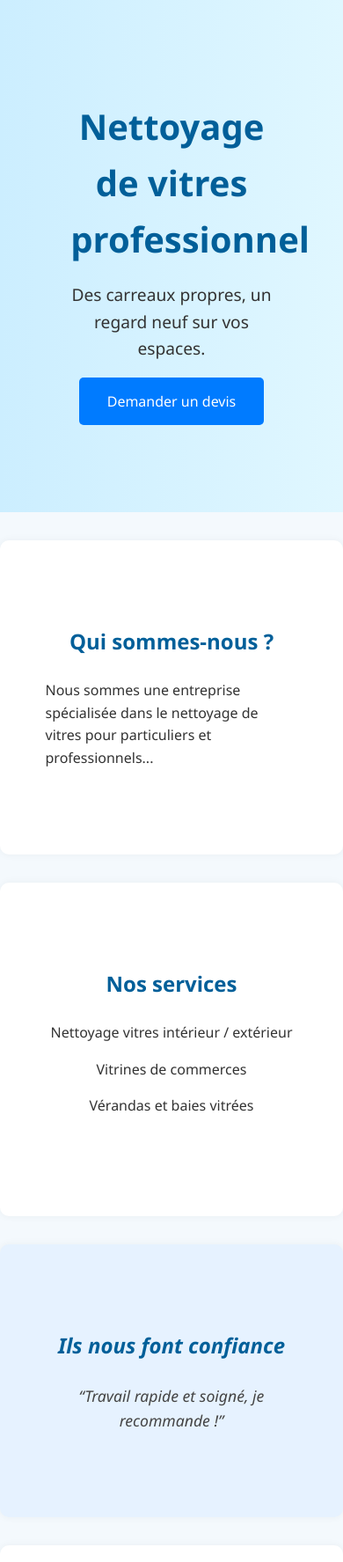
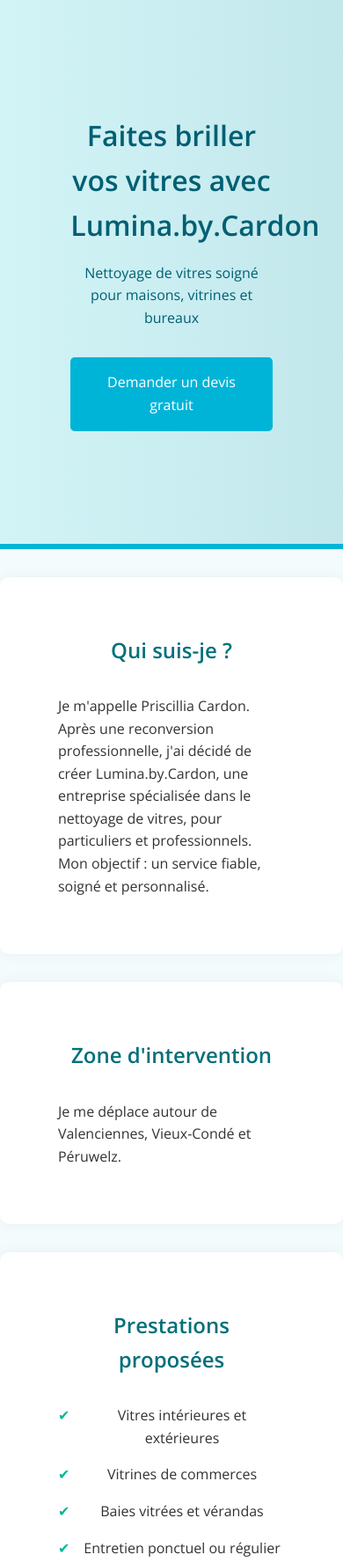
Before and after one commit to Wesley971/Lumina, a plain HTML site: page index.html in a window 390 px wide. Shown: the top 1775 px of the page at 88% size. Drawn offline with nearby package versions, Linux system fonts and the light colour scheme.

Commit message:
Mise à jour de la page d'accueil et du style CSS : amélioration du contenu, ajout d'animations et ajustements de mise en page.

```diff
--- a/index.html
+++ b/index.html
@@ -3,67 +3,97 @@
 <head>
   <meta charset="UTF-8" />
   <meta name="viewport" content="width=device-width, initial-scale=1.0" />
-  <title>Nom de l'entreprise - Nettoyage de vitres</title>
+  <title>Lumina.by.Cardon - Nettoyage de vitres</title>
   <link rel="stylesheet" href="style.css" />
+  <link rel="preconnect" href="https://fonts.googleapis.com">
+  <link rel="preconnect" href="https://fonts.gstatic.com" crossorigin>
+  <link href="https://fonts.googleapis.com/css2?family=Open+Sans:wght@400;600&display=swap" rel="stylesheet">
+  <style>
+    body.no-js section {
+      opacity: 1 !important;
+      transform: none !important;
+    }
+  </style>
 </head>
-<body>
+<body class="no-js">
 
-  <!-- HERO (accueil) -->
+  <!-- HERO -->
   <header class="hero">
     <div class="container">
-      <h1>Nettoyage de vitres professionnel</h1>
-      <p>Des carreaux propres, un regard neuf sur vos espaces.</p>
-      <a href="#contact" class="btn">Demander un devis</a>
+      <h1>Faites briller vos vitres avec Lumina.by.Cardon</h1>
+      <p>Nettoyage de vitres soigné pour maisons, vitrines et bureaux</p>
+      <a href="#contact" class="btn">Demander un devis gratuit</a>
     </div>
   </header>
 
-  <!-- A propos -->
+  <!-- À PROPOS -->
   <section class="about">
     <div class="container">
-      <h2>Qui sommes-nous ?</h2>
-      <p>Nous sommes une entreprise spécialisée dans le nettoyage de vitres pour particuliers et professionnels...</p>
+      <h2>Qui suis-je ?</h2>
+      <p>Je m'appelle Priscillia Cardon. Après une reconversion professionnelle, j'ai décidé de créer Lumina.by.Cardon, une entreprise spécialisée dans le nettoyage de vitres, pour particuliers et professionnels. Mon objectif : un service fiable, soigné et personnalisé.</p>
     </div>
   </section>
 
-  <!-- Services -->
+  <!-- ZONE D'INTERVENTION -->
+  <section class="zone">
+    <div class="container">
+      <h2>Zone d'intervention</h2>
+      <p>Je me déplace autour de Valenciennes, Vieux-Condé et Péruwelz.</p>
+    </div>
+  </section>
+
+  <!-- SERVICES -->
   <section class="services">
     <div class="container">
-      <h2>Nos services</h2>
+      <h2>Prestations proposées</h2>
       <ul>
-        <li>Nettoyage vitres intérieur / extérieur</li>
+        <li>Vitres intérieures et extérieures</li>
         <li>Vitrines de commerces</li>
-        <li>Vérandas et baies vitrées</li>
+        <li>Baies vitrées et vérandas</li>
+        <li>Entretien ponctuel ou régulier</li>
       </ul>
     </div>
   </section>
 
-  <!-- Témoignages -->
-  <section class="testimonials">
-    <div class="container">
-      <h2>Ils nous font confiance</h2>
-      <blockquote>“Travail rapide et soigné, je recommande !”</blockquote>
-    </div>
-  </section>
-
-  <!-- Formulaire de contact -->
+  <!-- FORMULAIRE DE CONTACT -->
   <section id="contact" class="contact">
     <div class="container">
-      <h2>Demander un devis gratuit</h2>
+      <h2>Contact et devis</h2>
+      <p>Remplissez le formulaire ci-dessous ou écrivez-moi par WhatsApp ou par e-mail pour toute demande.</p>
       <form action="#" method="post">
         <input type="text" name="nom" placeholder="Votre nom" required />
         <input type="email" name="email" placeholder="Votre e-mail" required />
         <textarea name="message" placeholder="Décrivez votre besoin..."></textarea>
         <button type="submit">Envoyer</button>
       </form>
+      <div class="contact-links">
+        <a href="mailto:contact@lumina-cardon.fr">📧 contact@lumina-cardon.fr</a><br />
+
+      </div>
     </div>
   </section>
 
-  <!-- Footer -->
+  <!-- FOOTER -->
   <footer class="footer">
     <div class="container">
-      <p>&copy; 2025 Nom de l'entreprise. Tous droits réservés.</p>
+      <p>&copy; 2025 Lumina.by.Cardon. Tous droits réservés. Sur devis uniquement.</p>
     </div>
   </footer>
 
+  <script>
+    document.body.classList.remove('no-js');
+    const observer = new IntersectionObserver((entries) => {
+      entries.forEach(entry => {
+        if (entry.isIntersecting) {
+          entry.target.classList.add('visible');
+          observer.unobserve(entry.target);
+        }
+      });
+    }, { threshold: 0.1 });
+
+    document.querySelectorAll('section').forEach(section => {
+      observer.observe(section);
+    });
+  </script>
 </body>
 </html>
--- a/style.css
+++ b/style.css
@@ -1,4 +1,4 @@
-/* Reset simple */
+/* Reset & base */
 * {
   box-sizing: border-box;
   margin: 0;
@@ -6,10 +6,15 @@
 }
 
 body {
-  font-family: 'Segoe UI', Tahoma, Geneva, Verdana, sans-serif;
+  font-family: 'Open Sans', sans-serif;
   line-height: 1.6;
-  background: #f4f9fd;
+  background: #f4fbfd;
   color: #333;
+}
+
+img {
+  max-width: 100%;
+  display: block;
 }
 
 .container {
@@ -21,108 +26,189 @@ body {
 
 /* Hero */
 .hero {
-  background: linear-gradient(to right, #cceeff, #e0f7ff);
+  background: linear-gradient(to right, #d2f4f7, #c2e7eb);
   text-align: center;
-  padding: 5rem 2rem;
+  padding: 6rem 2rem;
+  color: #005f73;
+  border-bottom: 6px solid #00b4d8;
 }
 
 .hero h1 {
   font-size: 2.5rem;
-  color: #005f99;
   margin-bottom: 1rem;
+  animation: fadeInDown 1s ease-out;
 }
 
 .hero p {
   font-size: 1.2rem;
-  color: #333;
   margin-bottom: 2rem;
+  animation: fadeInUp 1s ease-out;
 }
 
 .btn {
-  background: #007BFF;
+  background: #00b4d8;
   color: white;
   padding: 1rem 2rem;
-  border: none;
+  border-radius: 5px;
   text-decoration: none;
-  border-radius: 5px;
-  transition: background 0.3s;
+  transition: transform 0.3s, background 0.3s;
+  display: inline-block;
 }
 
 .btn:hover {
-  background: #0056b3;
+  background: #0096c7;
+  transform: scale(1.05);
 }
 
 /* Sections */
 section {
-  padding: 4rem 0;
-  background-color: white;
+  background: white;
   margin: 2rem 0;
+  padding: 4rem 2rem;
   border-radius: 10px;
-  box-shadow: 0 0 10px rgba(0, 0, 0, 0.05);
+  box-shadow: 0 0 15px rgba(0,0,0,0.05);
+  opacity: 0;
+  transform: translateY(30px);
+  transition: all 0.6s ease-out;
+}
+
+section.visible {
+  opacity: 1;
+  transform: translateY(0);
 }
 
 h2 {
   text-align: center;
-  color: #005f99;
-  margin-bottom: 1.5rem;
+  color: #00707a;
+  margin-bottom: 2rem;
 }
 
 ul {
-  list-style-type: none;
+  list-style: none;
   padding-left: 0;
   text-align: center;
 }
 
 ul li {
   margin: 1rem 0;
+  font-size: 1.1rem;
+  position: relative;
+  padding-left: 1.5rem;
 }
 
-/* Témoignages */
-.testimonials {
-  background: #e6f2ff;
-  font-style: italic;
-  text-align: center;
+ul li::before {
+  content: "✔";
+  position: absolute;
+  left: 0;
+  color: #00b894;
 }
 
-.testimonials blockquote {
-  font-size: 1.1rem;
-  color: #444;
-}
-
-/* Formulaire */
+/* Contact */
 .contact form {
   display: flex;
   flex-direction: column;
   gap: 1rem;
-  max-width: 600px;
+  max-width: 500px;
   margin: 0 auto;
 }
 
 .contact input,
 .contact textarea {
-  padding: 0.8rem;
+  padding: 1rem;
   border: 1px solid #ccc;
   border-radius: 5px;
+  font-size: 1rem;
+  transition: border 0.3s ease;
+}
+
+.contact input:focus,
+.contact textarea:focus {
+  border-color: #00b894;
+  outline: none;
 }
 
 .contact button {
-  background-color: #28a745;
+  background: #00b894;
   color: white;
-  padding: 0.8rem;
+  padding: 1rem;
   border: none;
   border-radius: 5px;
   cursor: pointer;
+  transition: background 0.3s;
 }
 
 .contact button:hover {
-  background-color: #218838;
+  background: #019875;
+}
+
+.contact-links {
+  text-align: center;
+  margin-top: 1.5rem;
+  font-size: 1rem;
+}
+
+.contact-links a {
+  color: #00707a;
+  text-decoration: none;
+  margin: 0.3rem 0;
+  display: inline-block;
+  transition: color 0.3s;
+}
+
+.contact-links a:hover {
+  color: #004d4d;
 }
 
 /* Footer */
-footer {
-  background: #333;
+.footer {
+  background: #00707a;
   color: white;
   text-align: center;
   padding: 1.5rem 0;
   font-size: 0.9rem;
+  border-top: 4px solid #00b4d8;
 }
+
+/* Responsive */
+@media (max-width: 768px) {
+  .hero h1 {
+    font-size: 2rem;
+  }
+
+  .hero p {
+    font-size: 1rem;
+  }
+
+  section {
+    padding: 2rem 1rem;
+  }
+
+  ul li {
+    font-size: 1rem;
+  }
+
+  .btn {
+    width: 100%;
+  }
+}
+
+/* Animations */
+@keyframes fadeIn {
+  from { opacity: 0; transform: translateY(20px); }
+  to { opacity: 1; transform: translateY(0); }
+}
+
+@keyframes fadeInDown {
+  from { opacity: 0; transform: translateY(-20px); }
+  to { opacity: 1; transform: translateY(0); }
+}
+
+@keyframes fadeInUp {
+  from { opacity: 0; transform: translateY(20px); }
+  to { opacity: 1; transform: translateY(0); }
+}
+
+/* Scroll reveal JS helper */
+html {
+  scroll-behavior: smooth;
+}
```
